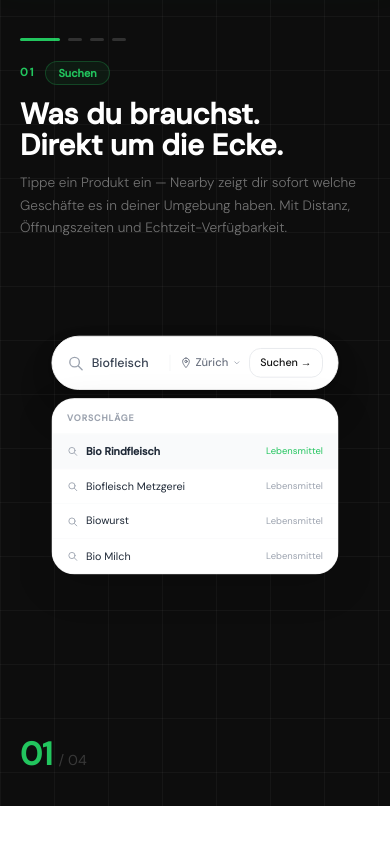
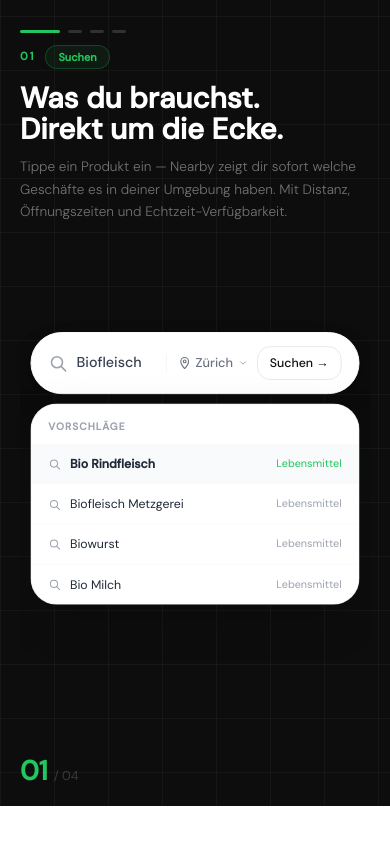
Before and after one commit to etiennezogg/Nearby-Coming-Soon, a Next.js app: page / in a window 390 px wide. Shown: the part 1987-2831 px from the top of the page. Built offline with nearby package versions, Linux system fonts and the light colour scheme.

Commit message:
Make mobile feature visuals larger
Reduce top/bottom padding and text area height to give more
vertical space to the visuals. Increase scale from 0.82 to 0.94.
Shrink counter slightly to recover more space.

https://claude.ai/code/session_01K1LrTwo1f7NH8m9ATgCzwd

```diff
--- a/src/app/page.tsx
+++ b/src/app/page.tsx
@@ -530,9 +530,9 @@ function FeatureShowcase() {
 
         {isMobile ? (
           /* ── MOBILE LAYOUT ── */
-          <div style={{ height: '100%', display: 'flex', flexDirection: 'column', padding: '0 20px 28px' }}>
+          <div style={{ height: '100%', display: 'flex', flexDirection: 'column', padding: '0 20px 14px' }}>
             {/* Step pills */}
-            <div style={{ display: 'flex', gap: 8, paddingTop: 76, paddingBottom: 20, flexShrink: 0 }}>
+            <div style={{ display: 'flex', gap: 8, paddingTop: 68, paddingBottom: 12, flexShrink: 0 }}>
               {slides.map((_, i) => (
                 <button key={i} onClick={() => scrollToSlide(i)}
                   style={{ height: 3, border: 'none', cursor: 'pointer', padding: 0, borderRadius: 9999, flexShrink: 0,
@@ -543,7 +543,7 @@ function FeatureShowcase() {
             </div>
 
             {/* Text content */}
-            <div style={{ position: 'relative', height: 210, flexShrink: 0 }}>
+            <div style={{ position: 'relative', height: 178, flexShrink: 0 }}>
               {slides.map((slide, i) => (
                 <div key={i} style={{ position: 'absolute', inset: 0, display: 'flex', flexDirection: 'column', justifyContent: 'flex-start',
                   opacity: i === activeIndex ? 1 : 0, transform: i === activeIndex ? 'translateY(0)' : 'translateY(14px)',
@@ -566,16 +566,16 @@ function FeatureShowcase() {
                 <div key={i} style={{ position: 'absolute', inset: 0, display: 'flex', alignItems: 'center', justifyContent: 'center',
                   opacity: i === activeIndex ? 1 : 0, transition: 'opacity 0.55s ease',
                   pointerEvents: i === activeIndex ? 'auto' : 'none',
-                  transform: 'scale(0.82)', transformOrigin: 'top center' }}>
+                  transform: 'scale(0.94)', transformOrigin: 'top center' }}>
                   <Visual index={i} accent={slide.accent} isMobile={true} />
                 </div>
               ))}
             </div>
 
             {/* Counter */}
-            <div style={{ display: 'flex', alignItems: 'baseline', gap: 6, flexShrink: 0, paddingTop: 10 }}>
-              <span style={{ fontWeight: 800, fontSize: '2rem', color: s.accent, transition: 'color 0.6s ease' }}>{String(activeIndex + 1).padStart(2, '0')}</span>
-              <span style={{ color: 'rgba(255,255,255,0.18)', fontSize: '0.9rem' }}>/ {String(slides.length).padStart(2, '0')}</span>
+            <div style={{ display: 'flex', alignItems: 'baseline', gap: 6, flexShrink: 0, paddingTop: 6 }}>
+              <span style={{ fontWeight: 800, fontSize: '1.7rem', color: s.accent, transition: 'color 0.6s ease' }}>{String(activeIndex + 1).padStart(2, '0')}</span>
+              <span style={{ color: 'rgba(255,255,255,0.18)', fontSize: '0.8rem' }}>/ {String(slides.length).padStart(2, '0')}</span>
             </div>
           </div>
         ) : (
```
